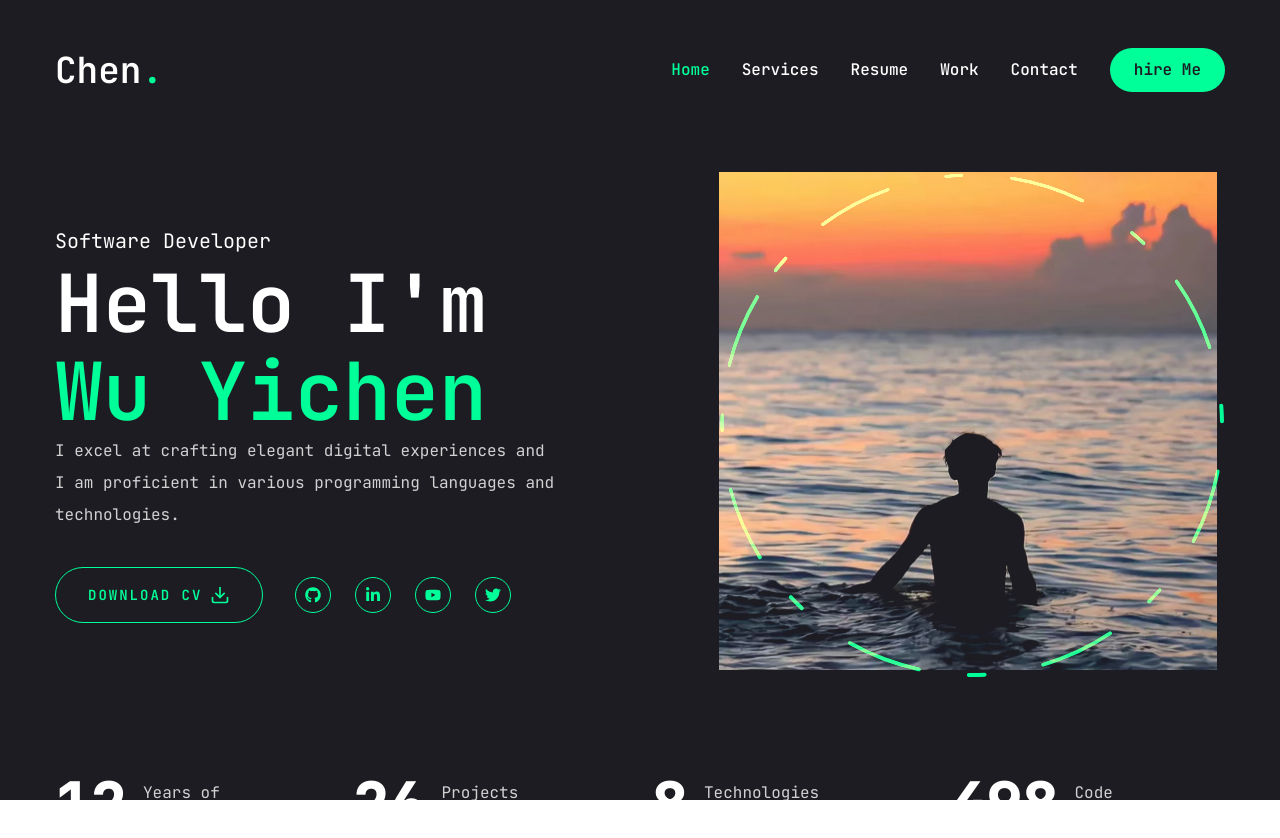
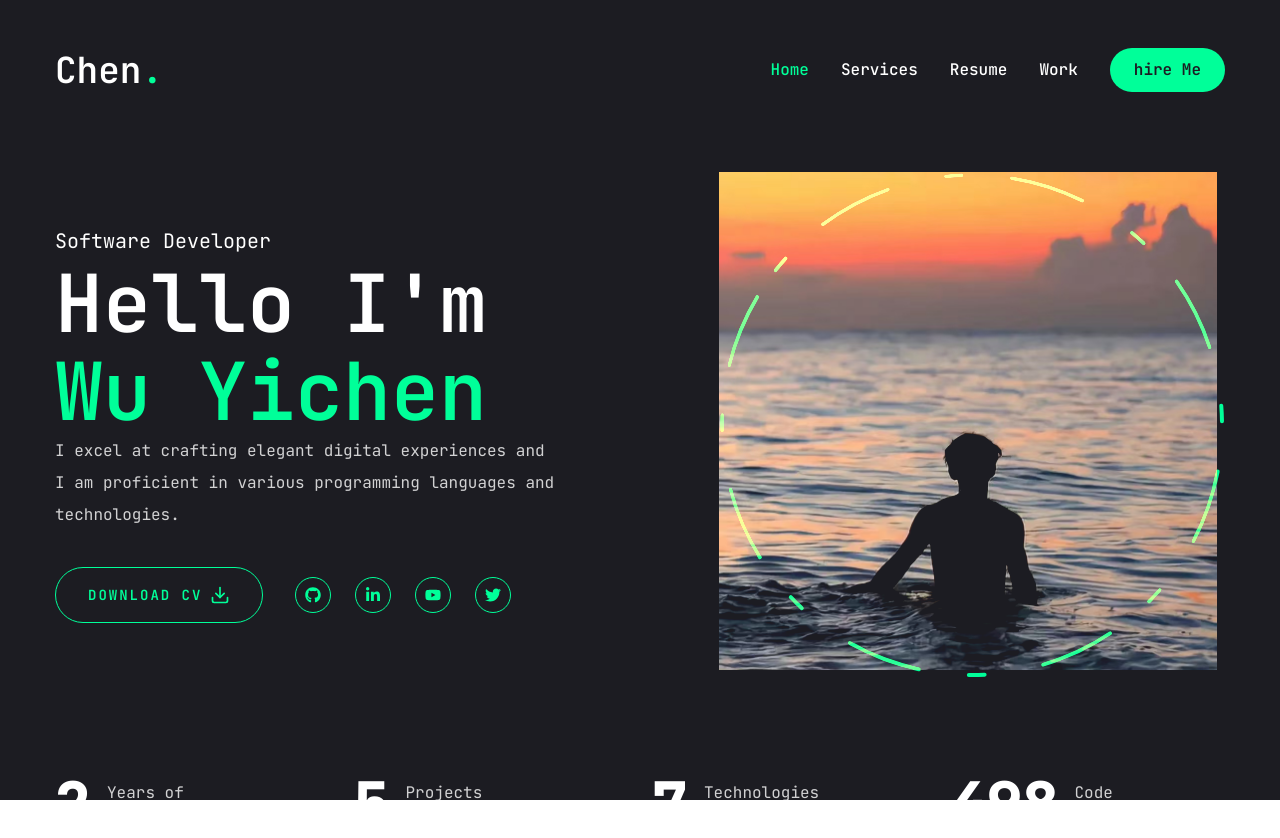
Before and after one commit to zxc1518343069/portfolio, a Next.js app: page / in a window 1280 px wide. Shown: the top 838 px of the page. Built offline with nearby package versions, Linux system fonts and the light colour scheme.

Commit message:
feat: 更新部分文案

```diff
--- a/app/contact/page.tsx
+++ /dev/null
@@ -1,3 +0,0 @@
-export default function Contact() {
-  return <main> contact</main>;
-}
--- a/app/resume/page.tsx
+++ b/app/resume/page.tsx
@@ -25,11 +25,11 @@ const about = {
     },
     {
       fileName: "WeChat",
-      fileValue: "",
+      fileValue: "wxid_wjeskj1vem3122",
     },
     {
       fileName: "Experience",
-      fileValue: "3+ years ",
+      fileValue: "2+ years ",
     },
     {
       fileName: "Name",
@@ -41,12 +41,8 @@ const about = {
     },
     {
       fileName: "Email",
-      fileValue: "",
+      fileValue: "developerachen@gmail.com",
     },
-    // {
-    //   fileName: "Freelance",
-    //   fileValue: "Available",
-    // },
   ],
 };
 
@@ -68,12 +64,12 @@ const education = {
   icon: "/assets/resume/cap.svg",
   title: "My education",
   description:
-    "Lorem ipsum dolor sit amet consectetur adipisicing elit.Voluptates quibusdam sunt explicabo inventore,",
+    "University",
   items: [
     {
-      institution: "Online Course Platform",
-      position: "Full Stack Web Development Bootcamp",
-      duration: "2023",
+      institution: "Software engineering",
+      position: "Nanyang Institute of Technology",
+      duration: "2018 -2022",
     },
   ],
 };
--- a/components/Stats.tsx
+++ b/components/Stats.tsx
@@ -3,15 +3,15 @@ import CountUp from "react-countup";
 
 const stats = [
   {
-    num: 12,
+    num: 2,
     text: "Years of experience",
   },
   {
-    num: 26,
+    num: 5,
     text: "Projects completed",
   },
   {
-    num: 8,
+    num: 7,
     text: "Technologies mastered",
   },
   {
--- a/const/const.ts
+++ b/const/const.ts
@@ -15,8 +15,4 @@ export const navLinks = [
     name: "Work",
     path: "/work",
   },
-  {
-    name: "Contact",
-    path: "/contact",
-  },
 ];
```
